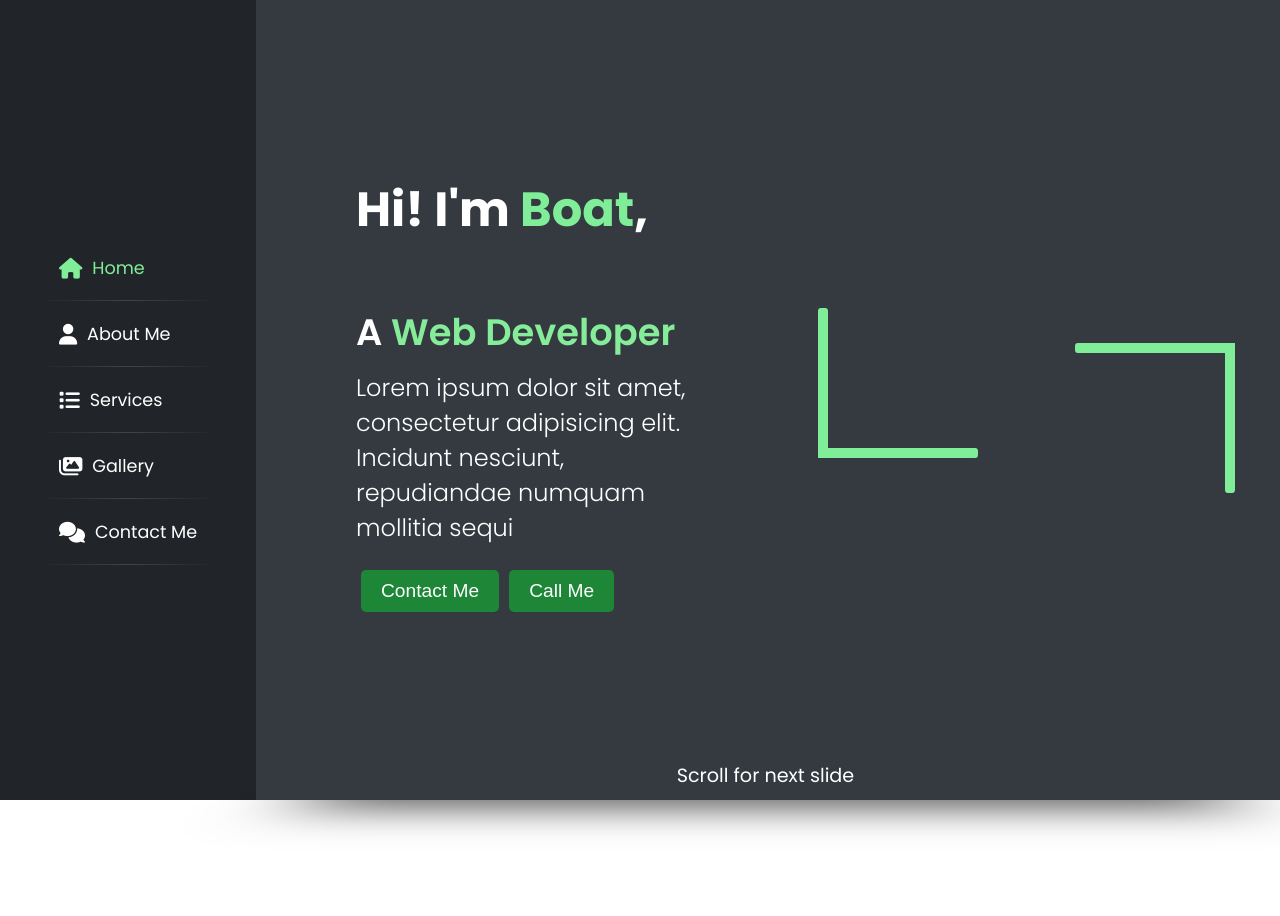
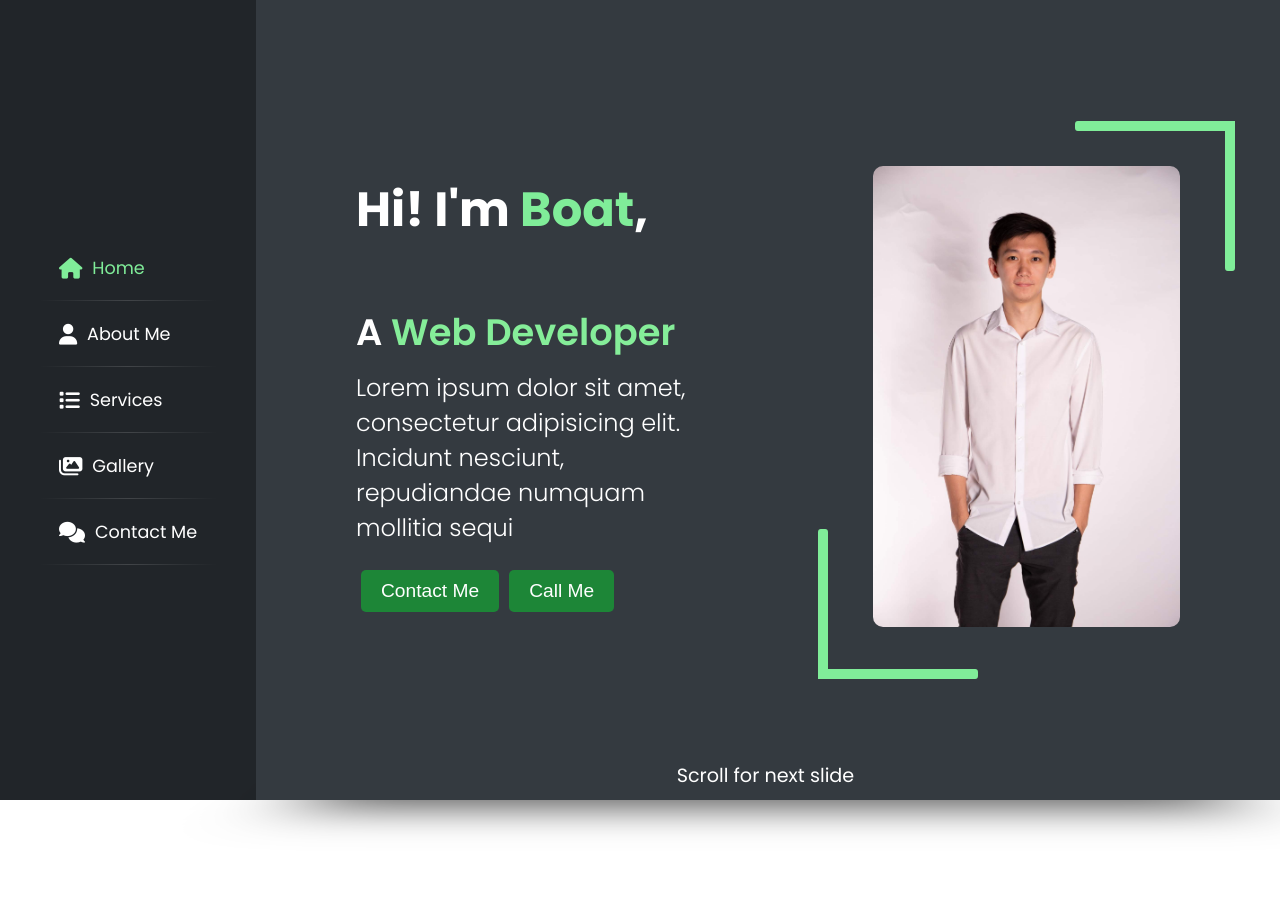
Before and after one commit to Tripminee/My-Website, a plain HTML site: page index.html in a window 1280 px wide. Drawn offline with nearby package versions, Linux system fonts and the light colour scheme; the site is published under a folder, as on GitHub Pages, so addresses that start at the root find nothing; some icons are missing; a web font is replaced by a local one.

Commit message:
Update index.html
change source of Image folder

```diff
--- a/index.html
+++ b/index.html
@@ -52,7 +52,7 @@
                             <hr class="hr1">
                             <hr class="hr2">
                         </div>
-                        <img src="/Image/Boat-02.jpg" alt="">
+                        <img src="Image/Boat-02.jpg" alt="">
                         <div class="bottom-left-corner">
                             <hr class="hr1">
                             <hr class="hr2">
```
